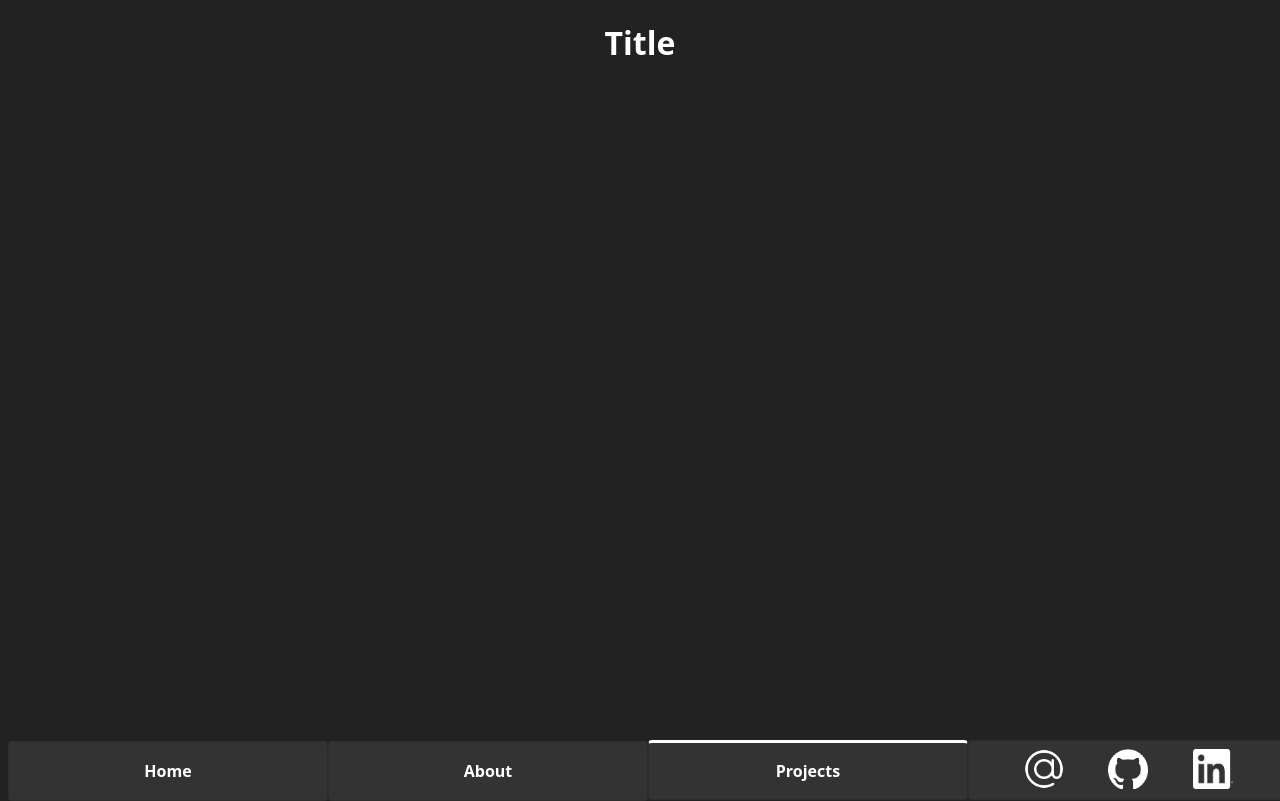
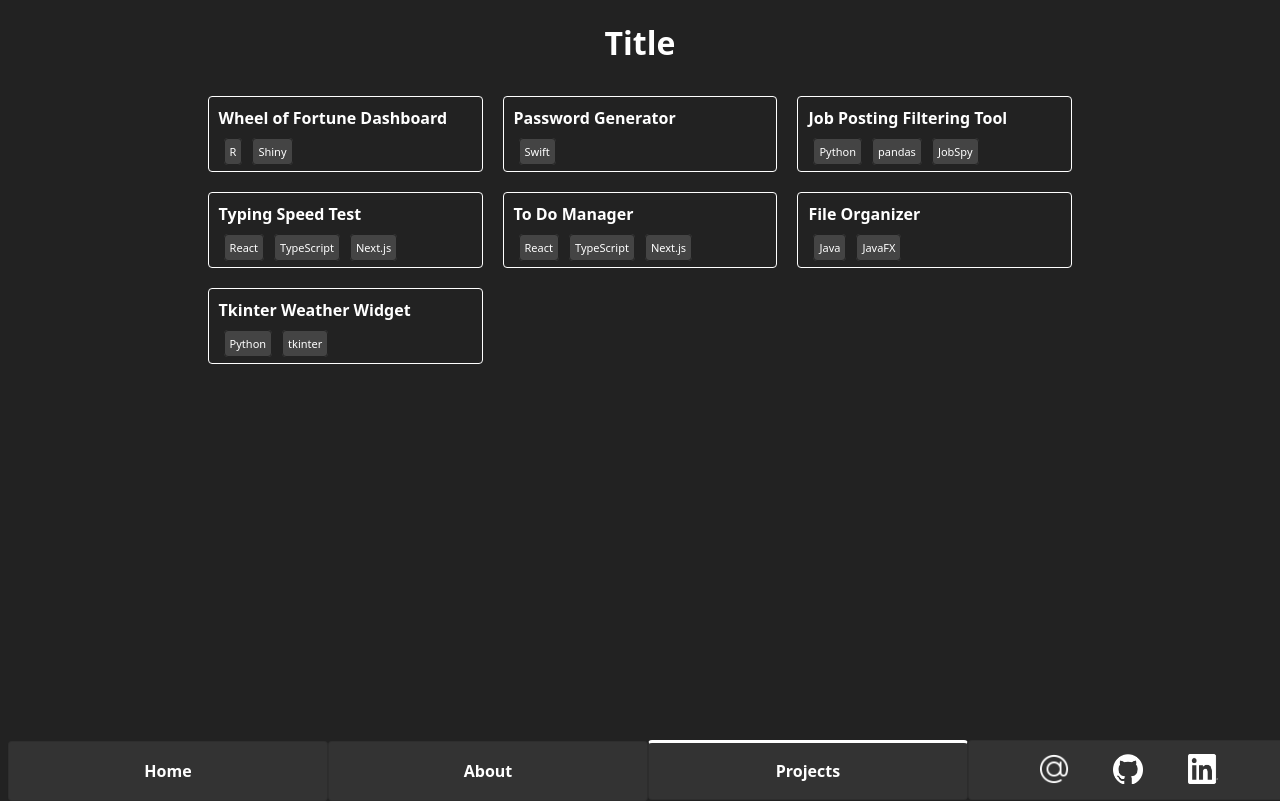
Before and after one commit to zkornbluth/zkornbluth.github.io, a Next.js app: page / in a window 1280 px wide. Both pictures are taken after a click on the button "Projects". Built offline with nearby package versions, Linux system fonts and the light colour scheme.

Commit message:
Add content to project tab
Created Project.ts, ProjectContent.tsx, began figuring out project display

```diff
--- /dev/null
+++ b/app/components/Project.ts
@@ -0,0 +1,23 @@
+export class Project {
+    name: string;
+    technologies: string[];
+    github: string;
+    pageLink: string | null;
+
+    constructor(name: string, technologies: string[], github: string, pageLink?: string) {
+        this.name = name;
+        this.technologies = technologies;
+        this.github = github;
+        this.pageLink = pageLink;
+    }
+}
+
+export const projects: Project[] = [
+    new Project("Wheel of Fortune Dashboard", ["R", "Shiny"], "https://github.com/zkornbluth/WheelOfFortune", "http://zkornbluth.github.io/WheelOfFortune"),
+    new Project("Password Generator", ["Swift"], "https://github.com/zkornbluth/PasswordGenerator"),
+    new Project("Job Posting Filtering Tool", ["Python", "pandas", "JobSpy"], "https://github.com/zkornbluth/job_searcher"),
+    new Project("Typing Speed Test", ["React", "TypeScript", "Next.js"], "https://github.com/zkornbluth/typing-test", "https://zkornbluth.github.io/typing-test"),
+    new Project("To Do Manager", ["React", "TypeScript", "Next.js"], "https://github.com/zkornbluth/todo-manager", "https://zkornbluth.github.io/todo-manager"),
+    new Project("File Organizer", ["Java", "JavaFX"], "https://github.com/zkornbluth/FileOrganizer"),
+    new Project("Tkinter Weather Widget", ["Python", "tkinter"], "https://github.com/zkornbluth/weather_app")
+];
--- /dev/null
+++ b/app/components/ProjectContent.tsx
@@ -0,0 +1,25 @@
+import React from 'react';
+import { projects } from './Project';
+
+function DisplayProject({ project }) {
+    return (
+        <div className="project-display">
+            <div className="project-name"><strong>{project.name}</strong></div>
+            <div>
+            {project.technologies.map((tech, index) => (
+                <span key={index} className="project-tech">{tech}</span>
+            ))}
+            </div>
+        </div>
+    )
+}
+
+export default function ProjectContent() {
+    return (
+        <div className="project-content">
+            {projects.map((project, index) => (
+                <DisplayProject key={index} project={project} />
+            ))}
+        </div>
+    )
+}
--- a/app/page.tsx
+++ b/app/page.tsx
@@ -7,6 +7,7 @@ import './styles.css';
 import email from './assets/email.png';
 import github from './assets/github.png';
 import linkedin from './assets/linkedin.png';
+import ProjectContent from './components/ProjectContent';
 
 function BottomButton({ displayName, clickButton, isActive }) {
   return (
@@ -26,8 +27,8 @@ function BottomLinks() {
         <Image
           src={email}
           alt="Email Logo"
-          width={40}
-          height={40}
+          width={30}
+          height={30}
           className='bottom-link'
         />
       </Link>
@@ -35,8 +36,8 @@ function BottomLinks() {
         <Image
           src={github}
           alt="GitHub Logo"
-          width={40}
-          height={40}
+          width={30}
+          height={30}
           className='bottom-link'
         />
       </Link>
@@ -44,8 +45,8 @@ function BottomLinks() {
         <Image
           src={linkedin}
           alt="LinkedIn Logo"
-          width={40}
-          height={40}
+          width={30}
+          height={30}
           className='bottom-link'
         />
       </Link>
@@ -60,7 +61,7 @@ function PageContent({ lastClicked }) {
     case ButtonOptions.About:
       break;
     default:
-      return <div></div>
+      return <ProjectContent />
   }
 }
 
@@ -72,7 +73,7 @@ enum ButtonOptions {
 }
 
 export default function HomePage() {
-  const [lastClicked, setLastClicked] = useState<ButtonOptions>(ButtonOptions.Other);
+  const [lastClicked, setLastClicked] = useState<ButtonOptions>(ButtonOptions.Home);
 
   useEffect(() => {
     const saved = localStorage.getItem('lastClicked');
@@ -90,11 +91,7 @@ export default function HomePage() {
     <div>
       <h1>Title</h1>
 
-      {/* <div>{lastClicked}</div> */}
-
       <PageContent lastClicked={lastClicked} />
-
-      {/* <BottomLinks /> */}
 
       <div className="bottom-bar">
         <BottomButton
--- a/app/styles.css
+++ b/app/styles.css
@@ -78,8 +78,37 @@ a {
 }
 
 .bottom-link {
-    padding-left: 7%;
-    padding-right: 7%;
-    padding-top: 8px;
+    margin-left: 7%;
+    margin-right: 7%;
+    margin-top: 13px;
     cursor: pointer;
 }
+
+.project-display {
+  text-align: left;
+  border: 1px solid white;
+  border-radius: 0.25rem;
+  padding: 10px;
+  margin: 10px;
+}
+
+.project-content {
+  width: 70%;
+  text-align: center;
+  margin: 0 auto;
+  display: grid;
+  grid-template-columns: repeat(3, 1fr);
+}
+
+.project-tech {
+  font-size: 11px;
+  padding: 5px;
+  margin: 5px 5px 15px 5px;
+  background-color: #444444;
+  border: 1px solid #222222;
+  border-radius: 0.25rem;
+}
+
+.project-name {
+  margin-bottom: 10px;
+}
```
Also changed, not shown: 1 other file (tests, documents, lock files or other folders).
